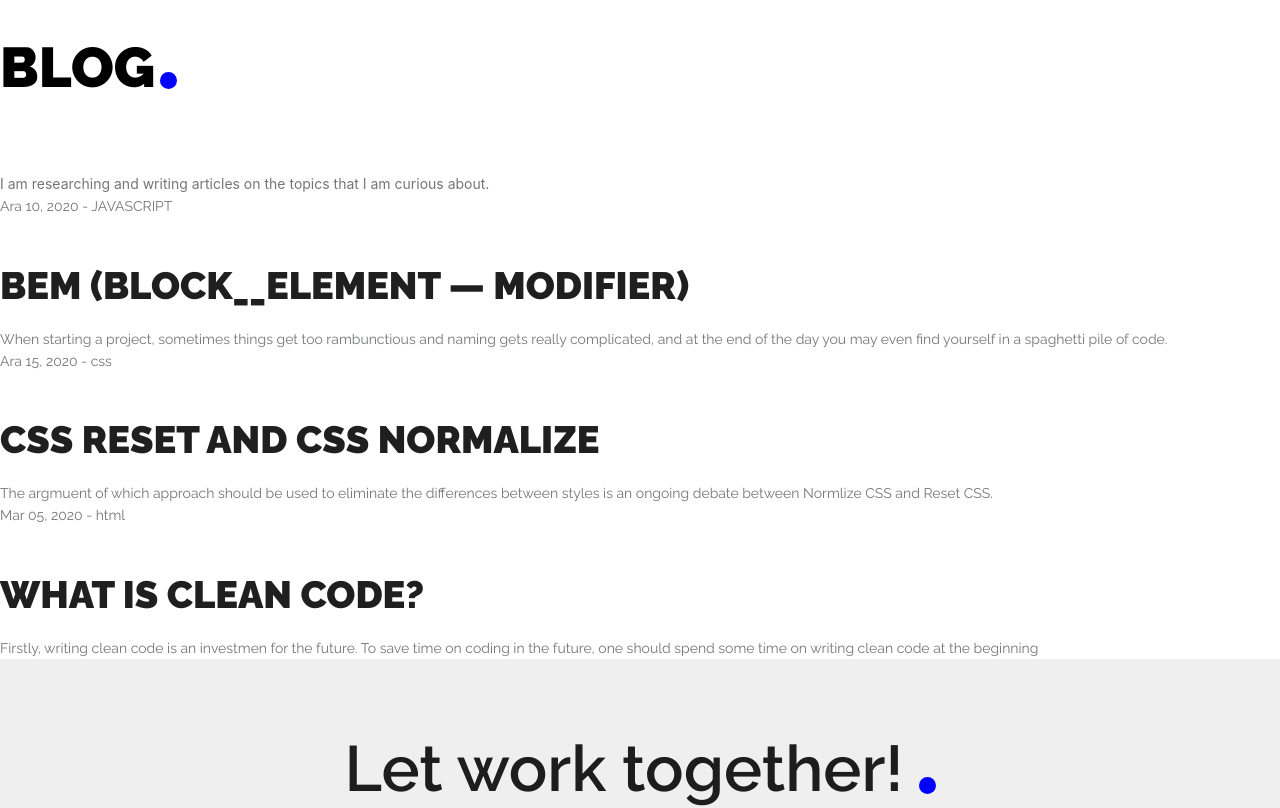
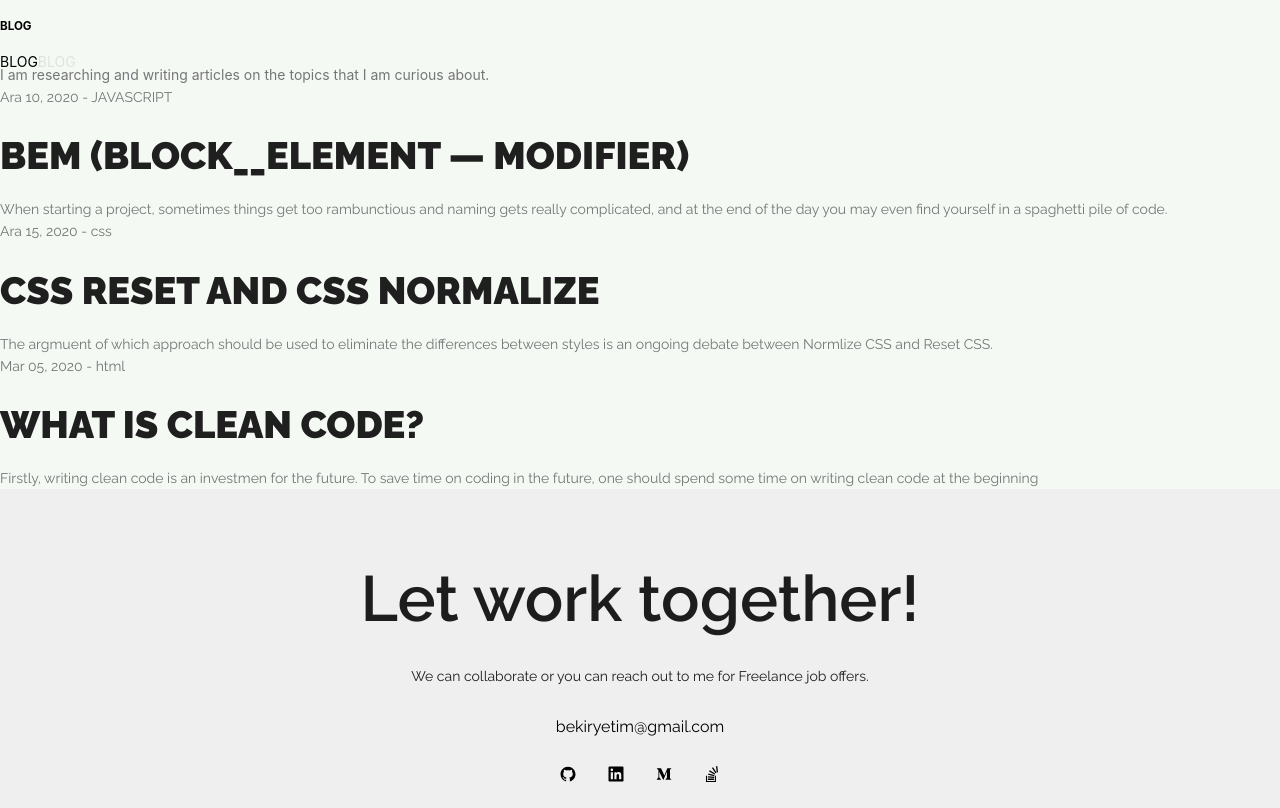
Before and after one commit to zeynepbozkirr/portfolio-next-app, a Next.js app: page / in a window 1280 px wide. Shown: the part 1660-2468 px from the top of the page. Built offline with nearby package versions, Linux system fonts and the light colour scheme; a web font is replaced by a local one.

Commit message:
change animation

```diff
--- a/components/blog/blog.module.css
+++ b/components/blog/blog.module.css
@@ -1,9 +1,9 @@
 .blog{
-    /*height: 100%;*/
-    /*!*padding-left: 5%;*!*/
-    /*padding-top: 60px;*/
-    /*!*width: 100%;*!*/
-    /*background: #F4F9F4;*/
+    height: 100%;
+    /*padding-left: 5%;*/
+    padding-top: 60px;
+    /*width: 100%;*/
+    background: #F4F9F4;
 
 
 }
--- a/components/blog/index.js
+++ b/components/blog/index.js
@@ -23,7 +23,7 @@ const BlogComp = forwardRef((props, ref) => {
             key={index}
             inView={props.inView}
             item={item}
-            direction={index}
+            direction={index % 2 ? "fade-up-right" : "fade-up-left"}
           ></BlogPost>
         );
       })}
--- a/components/homepage/home.module.css
+++ b/components/homepage/home.module.css
@@ -6,13 +6,13 @@
     height: 600px;
     background-color: #efefef;
 
+
     display: flex;
     justify-content: center;
     flex-direction: column;
 }
 
 .homeAbout{
-
     width: 50%;
     padding-left: 10%;
     justify-content: center;
--- a/components/layout/footer/footer.module.css
+++ b/components/layout/footer/footer.module.css
@@ -77,13 +77,3 @@
     margin-bottom: 10px;
 
 }
-
-.point{
-    margin-left: 15px;
-    margin-bottom: 25px;
-    background: blue;
-    color: blue;
-    width: 17px;
-    height: 17px;
-    border-radius: 50%;
-}
--- a/components/layout/footer/index.js
+++ b/components/layout/footer/index.js
@@ -10,7 +10,6 @@ const FooterComp = () => {
       <div className={styles.item}>
         <div className={styles.titleItem}>
           <Text className={styles.title}>Let work together!</Text>
-          <Text className={styles.point} />
         </div>
 
         <Text className={styles.description}>
--- a/components/shared/blogpost/index.js
+++ b/components/shared/blogpost/index.js
@@ -8,21 +8,26 @@ import "aos/dist/aos.css";
 
 const BlogPost = ({ item, direction }) => {
   const { Text, Title } = Typography;
+  const [direct, setDirect] = useState(0);
+
   useEffect(() => {
     Aos.init({ duration: 600 });
   }, []);
 
   return (
-    <Col
-      data-aos={direction % 2 ? "fade-left" : "fade-right"}
-      data-aos-anchor-placement="bottom-bottom"
-    >
-      <Text className={styles.date}>
-        {item.date} - {item.topic}
-      </Text>
-      <Title className={styles.title}> {item.title}</Title>
+    <Col data-aos="fade-up" data-aos-anchor-placement="bottom-bottom">
+      <Col>
+        <Text className={styles.date}>
+          {item.date} - {item.topic}
+        </Text>
+      </Col>
+      <Col>
+        <Title className={styles.title}> {item.title}</Title>
+      </Col>
 
-      <Text className={styles.desc}>{item.description}</Text>
+      <Col>
+        <Text className={styles.desc}>{item.description}</Text>
+      </Col>
     </Col>
   );
 };
--- a/components/shared/fadetitle/fadetitle.module.css
+++ b/components/shared/fadetitle/fadetitle.module.css
@@ -1,65 +1,62 @@
 @import url('https://fonts.googleapis.com/css2?family=Diplomata+SC&family=Hammersmith+One&family=Indie+Flower&family=Kdam+Thmor+Pro&family=Noto+Sans+Chakma&family=Nunito:wght@400;900&family=Passions+Conflict&family=Qwitcher+Grypen&family=Raleway:ital,wght@0,300;0,400;0,500;1,100;1,500&family=Satisfy&family=Sevillana&family=Source+Sans+Pro:ital,wght@1,600;1,900&family=The+Nautigal&family=Yellowtail&display=swap');
 .header{
-    font-size: 3.5rem;
-    /*background: red;*/
-    font-family: "Raleway", sans-serif;
-    font-weight: 800 !important;
-    display: flex;
-    align-items: end
+    /*font-size: 3.5rem;*/
+    /*!*background: red;*!*/
+    /*font-family: "Raleway", sans-serif;*/
+    /*font-weight: 800 !important;*/
+    /*display: flex;*/
+    /*align-items: end;*/
+    /*text-shadow: 20px -20px rgba(0, 0, 0, 0.3);*/
 }
-
-.header::after{
-    content: "TECHNOLOGIES";
-    color:rgba(0, 0, 0, 0.06);
-    font-size: 150%;
-    position: absolute;
-    left: 0;
-    top: -35px;
-}
-
-@media only screen and  (min-width: 481px) and (max-width: 767px){
-    .header{
-        font-size: 3.5rem;
-    }
-    .header::after{
-        font-size: 80%;
-        top:-10px;
-
-    }
+.p{
+    /*font-size: 3.5rem;*/
+    /*position: relative;*/
+    /*margin: 10px;*/
 
 }
-@media only screen and  (max-width: 481px){
-    .header{
-        font-size: 3.5rem;
-    }
-    .header::after{
-        font-size: 100%;
-        top:-10px;
-
-    }
-}
-@media (max-width: 480px) {
-
-    .header{
-        font-size: 1.5rem;
-    }
-    .header::after{
-        font-size: 100%;
-        top:-10px;
-
-    }
+.span{
+    /*position: absolute;*/
+    /*font-size: 100%;*/
+    color: rgba(0, 0, 0, 0.09);
+    top: -20px;
+    left: 30px;
 
 }
 
-.point{
-    margin-left: 5px;
-    margin-bottom: 11px;
-    background: blue;
-    color: blue;
-    width: 17px;
-    height: 17px;
-    border-radius: 50%;
-}
+
+/*@media only screen and  (min-width: 481px) and (max-width: 767px){*/
+/*    .p{*/
+/*        font-size: 3.5rem;*/
+/*    }*/
+
+/*    .span{*/
+/*        font-size: 100%;*/
+/*         }*/
+
+
+/*}*/
+/*@media only screen and  (max-width: 481px){*/
+/*    .p{*/
+/*        font-size: 2rem;*/
+/*    }*/
+/*    .span{*/
+/*        font-size: 100%;*/
+/*    }*/
+
+/*}*/
+/*@media (max-width: 480px) {*/
+
+/*    .p{*/
+/*        font-size: 2rem;*/
+/*    }*/
+/*    .span {*/
+/*            font-size: 100%;*/
+
+
+/*    }*/
+/*}*/
+
+
 .desc{
     /*color: #0087ca;*/
     margin-top: -20px;
--- a/components/shared/fadetitle/index.js
+++ b/components/shared/fadetitle/index.js
@@ -15,10 +15,12 @@ const FadeTitle = ({ title, description, dataAousTitle, dataAousDesc }) => {
   return (
     <Row>
       <Col data-aos={dataAousTitle} data-aos-anchor-placement="bottom-bottom">
-        <h5 className={styles.header}>
+        <h5 className={styles.header}>{title}</h5>
+        <p className={styles.p}>
           {title}
-          <div className={styles.point} />
-        </h5>
+          <span className={styles.span}>{title}</span>
+        </p>
+
         <Text data-aos={dataAousDesc} className={styles.desc}>
           {description}
         </Text>
--- a/pages/index.js
+++ b/pages/index.js
@@ -23,7 +23,7 @@ export default function Home() {
   }, [homeInView, techInView, blogInview]);
 
   return (
-    <Row>
+    <Row className={styles.container}>
       <Col span={24}>
         <HomeComp ref={homeRef} />
       </Col>
--- a/styles/Home.module.css
+++ b/styles/Home.module.css
@@ -1,5 +1,5 @@
 .container {
-  /*padding: 0 2rem;*/
+ /*background: #0087ca !important;*/
 
 }
 
```
